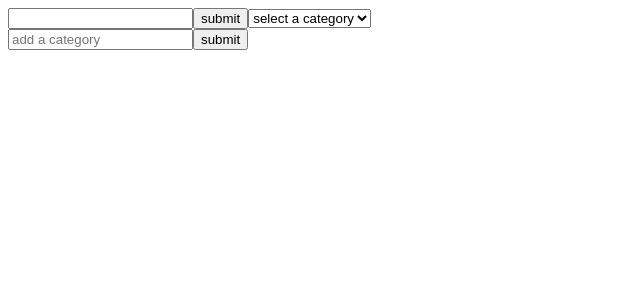
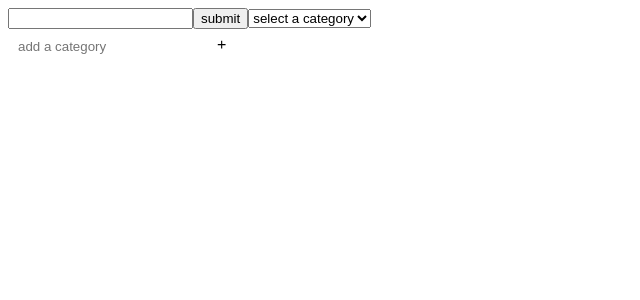
Before and after one commit to Shaghayegh-93/ProductCategory, a React (Create React App) app: page / in a window 1280 px wide. Shown: the top 300 px of the page, without its empty margins (0-640 px from the left). Built offline with nearby package versions, Linux system fonts and the light colour scheme; the HTML template or start-up script is replaced by a standard one.

Commit message:
import react icon component and category.module.css to this file

```diff
--- a/src/components/category/Category.js
+++ b/src/components/category/Category.js
@@ -1,15 +1,27 @@
 import React from "react";
+import styles from "./category.module.css";
+import { BiPlus } from "react-icons/bi";
 const Category = (props) => {
   return (
-    <div>
+    <div >
+
+      <div className={styles.categoryBox} >
+
         <input
+          className={styles.categoryInput}
           type="text"
           placeholder="add a category"
           onChange={props.onChange}
         ></input>
-      <button type="submit" onClick={props.onSubmit}>
-        submit
+        <button
+          className={styles.buttons}
+          type="submit"
+          onClick={props.onSubmit}
+        >
+          <BiPlus className={styles.btn} />
         </button>
+
+      </div>
     </div>
   );
 };
```
Lines whose indentation alone changed are shown as unchanged.
